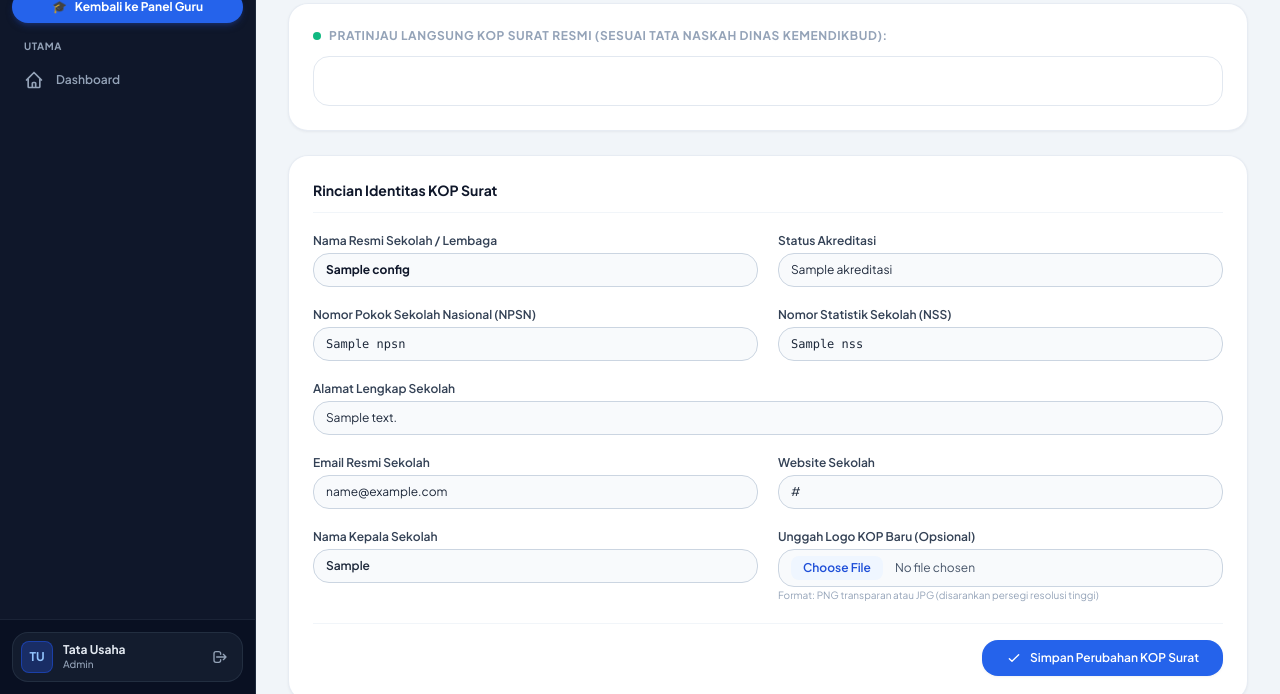
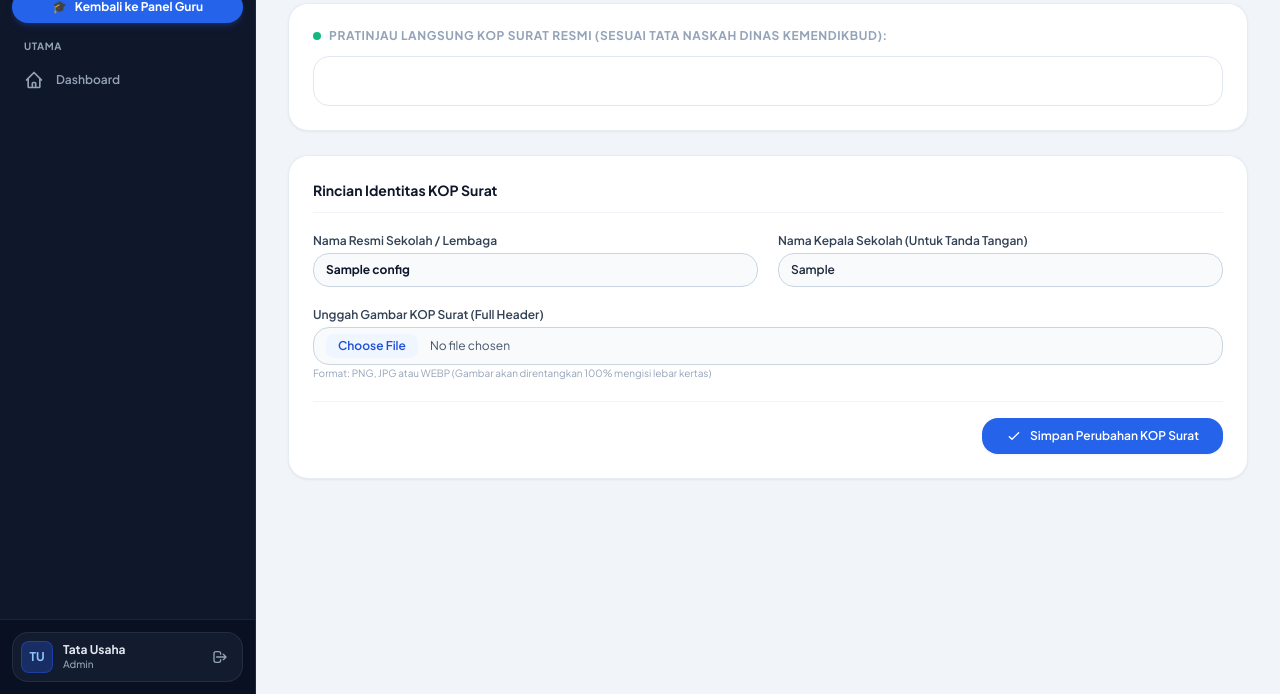
Before and after one commit to sutarha/absensi-smkalfarizi, a PHP site: the page made by app/Views/surat/pengaturan_kop.php in a window 1280 px wide. Shown: the part 106-800 px from the top of the page. Run offline with PHP 8.4, Linux system fonts and the light colour scheme; the template is opened without the code that fills it: most values are stand-ins (such as "Sample title", 1, 10 or a date in 2020); data that the repository does not hold is empty; some libraries are stand-ins or nearby versions.

Commit message:
feat: sederhanakan pengaturan kop surat dengan upload gambar full

```diff
--- a/app/Views/surat/pengaturan_kop.php
+++ b/app/Views/surat/pengaturan_kop.php
@@ -75,45 +75,23 @@ $activeNav = 'kop_surat';
                     </div>
 
                     <div>
-                        <label class="block font-semibold text-slate-700 mb-1">Status Akreditasi</label>
-                        <input type="text" name="akreditasi" value="<?= htmlspecialchars($config['akreditasi'] ?? 'A (Unggul)') ?>" placeholder="Contoh: A (Unggul)" class="w-full bg-slate-50 border border-slate-300 rounded-xl px-3 py-2 text-xs focus:ring-2 focus:ring-brand-500">
-                    </div>
-
-                    <div>
-                        <label class="block font-semibold text-slate-700 mb-1">Nomor Pokok Sekolah Nasional (NPSN)</label>
-                        <input type="text" name="npsn" value="<?= htmlspecialchars($config['npsn'] ?? '69900000') ?>" class="w-full bg-slate-50 border border-slate-300 rounded-xl px-3 py-2 text-xs font-mono focus:ring-2 focus:ring-brand-500">
-                    </div>
-
-                    <div>
-                        <label class="block font-semibold text-slate-700 mb-1">Nomor Statistik Sekolah (NSS)</label>
-                        <input type="text" name="nss" value="<?= htmlspecialchars($config['nss'] ?? '402020700000') ?>" class="w-full bg-slate-50 border border-slate-300 rounded-xl px-3 py-2 text-xs font-mono focus:ring-2 focus:ring-brand-500">
+                        <label class="block font-semibold text-slate-700 mb-1">Nama Kepala Sekolah (Untuk Tanda Tangan)</label>
+                        <input type="text" name="kepala_sekolah" value="<?= htmlspecialchars($config['kepala_sekolah'] ?? 'H. Ahmad Alfarizi, M.Pd') ?>" class="w-full bg-slate-50 border border-slate-300 rounded-xl px-3 py-2 text-xs font-semibold focus:ring-2 focus:ring-brand-500">
                     </div>
 
                     <div class="md:col-span-2">
-                        <label class="block font-semibold text-slate-700 mb-1">Alamat Lengkap Sekolah</label>
-                        <input type="text" name="alamat_sekolah" value="<?= htmlspecialchars($config['alamat_sekolah'] ?? '') ?>" class="w-full bg-slate-50 border border-slate-300 rounded-xl px-3 py-2 text-xs focus:ring-2 focus:ring-brand-500">
+                        <label class="block font-semibold text-slate-700 mb-1">Unggah Gambar KOP Surat (Full Header)</label>
+                        <input type="file" name="logo_kop" accept="image/png, image/jpeg, image/webp" class="w-full bg-slate-50 border border-slate-300 rounded-xl px-3 py-1.5 text-xs text-slate-600 focus:ring-2 focus:ring-brand-500 file:mr-3 file:py-1 file:px-3 file:rounded-lg file:border-0 file:text-xs file:font-semibold file:bg-brand-50 file:text-brand-700 hover:file:bg-brand-100">
+                        <span class="text-[10px] text-slate-400">Format: PNG, JPG atau WEBP (Gambar akan direntangkan 100% mengisi lebar kertas)</span>
                     </div>
 
-                    <div>
-                        <label class="block font-semibold text-slate-700 mb-1">Email Resmi Sekolah</label>
-                        <input type="email" name="email_sekolah" value="<?= htmlspecialchars($config['email_sekolah'] ?? 'smkalfarizi@sch.id') ?>" class="w-full bg-slate-50 border border-slate-300 rounded-xl px-3 py-2 text-xs focus:ring-2 focus:ring-brand-500">
-                    </div>
-
-                    <div>
-                        <label class="block font-semibold text-slate-700 mb-1">Website Sekolah</label>
-                        <input type="text" name="website_sekolah" value="<?= htmlspecialchars($config['website_sekolah'] ?? 'https://smkalfarizi.sch.id') ?>" class="w-full bg-slate-50 border border-slate-300 rounded-xl px-3 py-2 text-xs focus:ring-2 focus:ring-brand-500">
-                    </div>
-
-                    <div>
-                        <label class="block font-semibold text-slate-700 mb-1">Nama Kepala Sekolah</label>
-                        <input type="text" name="kepala_sekolah" value="<?= htmlspecialchars($config['kepala_sekolah'] ?? 'H. Ahmad Alfarizi, M.Pd') ?>" class="w-full bg-slate-50 border border-slate-300 rounded-xl px-3 py-2 text-xs font-semibold focus:ring-2 focus:ring-brand-500">
-                    </div>
-
-                    <div>
-                        <label class="block font-semibold text-slate-700 mb-1">Unggah Logo KOP Baru (Opsional)</label>
-                        <input type="file" name="logo_kop" accept="image/png, image/jpeg, image/svg+xml" class="w-full bg-slate-50 border border-slate-300 rounded-xl px-3 py-1.5 text-xs text-slate-600 focus:ring-2 focus:ring-brand-500 file:mr-3 file:py-1 file:px-3 file:rounded-lg file:border-0 file:text-xs file:font-semibold file:bg-brand-50 file:text-brand-700 hover:file:bg-brand-100">
-                        <span class="text-[10px] text-slate-400">Format: PNG transparan atau JPG (disarankan persegi resolusi tinggi)</span>
-                    </div>
+                    <!-- Hidden fields to preserve existing configurations -->
+                    <input type="hidden" name="akreditasi" value="<?= htmlspecialchars($config['akreditasi'] ?? '') ?>">
+                    <input type="hidden" name="npsn" value="<?= htmlspecialchars($config['npsn'] ?? '') ?>">
+                    <input type="hidden" name="nss" value="<?= htmlspecialchars($config['nss'] ?? '') ?>">
+                    <input type="hidden" name="alamat_sekolah" value="<?= htmlspecialchars($config['alamat_sekolah'] ?? '') ?>">
+                    <input type="hidden" name="email_sekolah" value="<?= htmlspecialchars($config['email_sekolah'] ?? '') ?>">
+                    <input type="hidden" name="website_sekolah" value="<?= htmlspecialchars($config['website_sekolah'] ?? '') ?>">
                 </div>
 
                 <div class="flex items-center justify-end gap-3 pt-4 border-t border-slate-100">
```
Also changed, not shown: app/Helpers/SuratHelper.php (+8 -6 lines).
